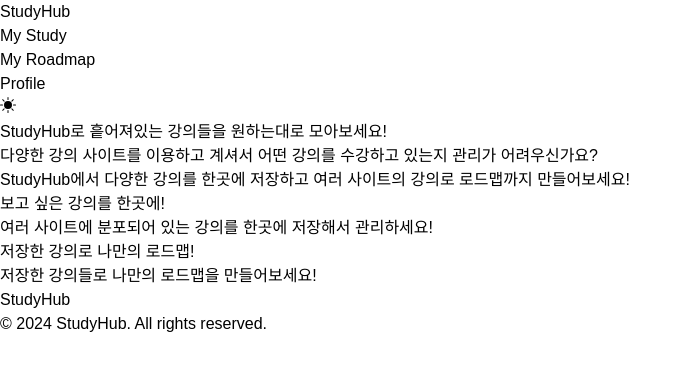
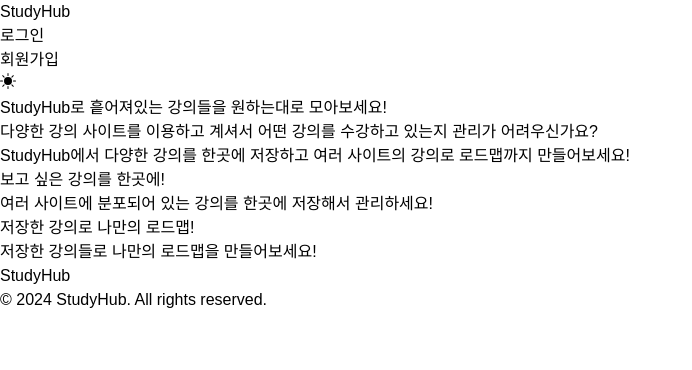
Before and after one commit to ASAC-06-A/FE-NEXT, a Next.js app: page / in a window 1280 px wide. Shown: the top 370 px of the page, without its empty margins (0-692 px from the left). Built offline with nearby package versions, Linux system fonts and the light colour scheme; no server answers.

Commit message:
fix: HeaderMenu 비동기 처리로 변환

```diff
--- a/src/components/common/HeaderMenu.jsx
+++ b/src/components/common/HeaderMenu.jsx
@@ -11,8 +11,8 @@
   return isLoggedIn;
 };
 
-function HeaderMenu() {
-  const isLoggedIn = getCookie();
+async function HeaderMenu() {
+  const isLoggedIn = await getCookie();
 
   return (
     <>
```
